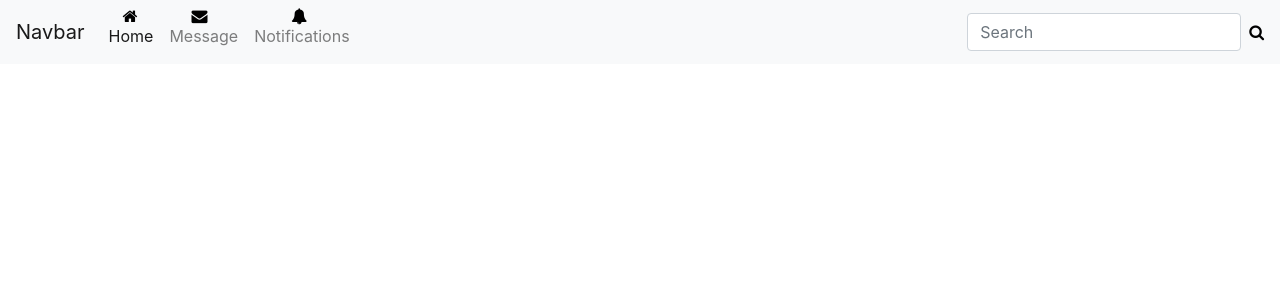
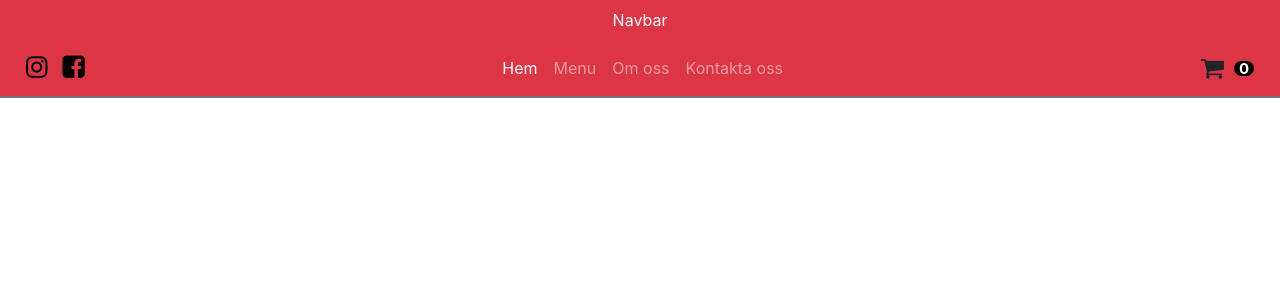
Before and after one commit to johan123456718/brodboden_frontend, a React (Create React App) app: page / in a window 1280 px wide. Shown: the top 300 px of the page. Built offline with nearby package versions, Linux system fonts and the light colour scheme.

Commit message:
navbar done

```diff
--- a/src/component/Navbar.js
+++ b/src/component/Navbar.js
@@ -20,33 +20,41 @@ class App extends Component{
   render(){
     return (
       <div className="App">
-        <nav class="navbar navbar-expand-lg navbar-light bg-light">
-          <a class="navbar-brand" href="#">Navbar</a>
+        <div class ="navbar navbar-expand-lg navbar-dark bg-danger">
+          <a class="navbar-logo" href="#">Navbar</a>
+        </div>
+
+        <nav class="navbar navbar-expand-lg navbar-dark bg-danger border-bottom border-secondary">
+
+        <a class = "icon-link" href = "https://www.instagram.com/brodboden/">
+          <i class="fa fa-instagram "/>
+        </a>
+
+        <a class = "icon-link" href = "https://www.facebook.com/brodboden">
+          <i class="fa fa-facebook-square"/>
+        </a>
           <button class="navbar-toggler" type="button" data-toggle="collapse" data-target="#navbarSupportedContent" aria-controls="navbarSupportedContent" aria-expanded="false" aria-label="Toggle navigation">
             <span class="navbar-toggler-icon"></span>
           </button>
 
           <div class="collapse navbar-collapse" id="navbarSupportedContent">
-            <ul class="navbar-nav mr-auto">
+            <ul class="navbar-nav mr-auto justify-content-center">
               <li class="nav-item active">
-                <i class="fa fa-home homeIcon"/>
-                <a class="nav-link" href="#">Home <span class="sr-only">(current)</span></a>
+                <a class="nav-link" href="#">Hem<span class="sr-only">(current)</span></a>
               </li>
               <li class="nav-item">
-              <i class="fa fa-envelope messageIcon"/>
-                <a class="nav-link" href="#">Message</a>
+                <a class="nav-link" href="#">Menu</a>
               </li>
               <li class="nav-item">
-              <i class="fa fa-bell notificationIcon"/>
-                <a class="nav-link" href="#">Notifications</a>
+                <a class="nav-link" href="#">Om oss</a>
+              </li>
+              <li class="nav-item">
+                <a class="nav-link" href="#">Kontakta oss</a>
               </li>
             </ul>
-            <div class="input-icons">
-              <form class="form-inline my-2 my-lg-0">
-                <input class="form-control mr-sm-2" type="search" placeholder="Search" aria-label="Search"/>
-                <i class="fa fa-search searchIcon"/>
-              </form>
-            </div>
+            <i class="fa fa-shopping-cart"/>
+            <span className="badge" id='lblCartCount'> 0 </span>
+            <div class="hiddenBox"/>
           </div>
         </nav>
       </div>
--- a/src/component/css/Navbar.css
+++ b/src/component/css/Navbar.css
@@ -24,3 +24,52 @@
   left: 45px;
   color: black;
 }
+.navbar-nav {
+  width: 100%;
+  text-align: center;
+}
+.navbar-logo{
+  margin:auto;
+  color: #ffffff;
+}
+.fa-instagram:before{
+  font-size: 25px;
+  padding-left: 10px;
+}
+
+.fa-facebook-square:before{
+  font-size: 26px;
+  padding-left: 15px;
+}
+
+.fa-shopping-cart:before{
+  font-size: 25px;
+  padding-right: 10px;
+}
+
+.hiddenBox{
+  visibility:hidden;
+  padding-right: 10px;
+}
+.icon-link, .icon-link:hover{
+  color: black;
+}
+
+#lblCartCount {
+  font-size: 15px;
+  background: #000000;
+  color: #fff;
+  padding: 0 5px;
+  vertical-align: top;
+}
+.badge {
+  padding-left: 9px;
+ padding-right: 9px;
+ -webkit-border-radius: 9px;
+ -moz-border-radius: 9px;
+ border-radius: 9px;
+}
+
+.border-bottom{
+  border-width:2px !important;
+}
```
